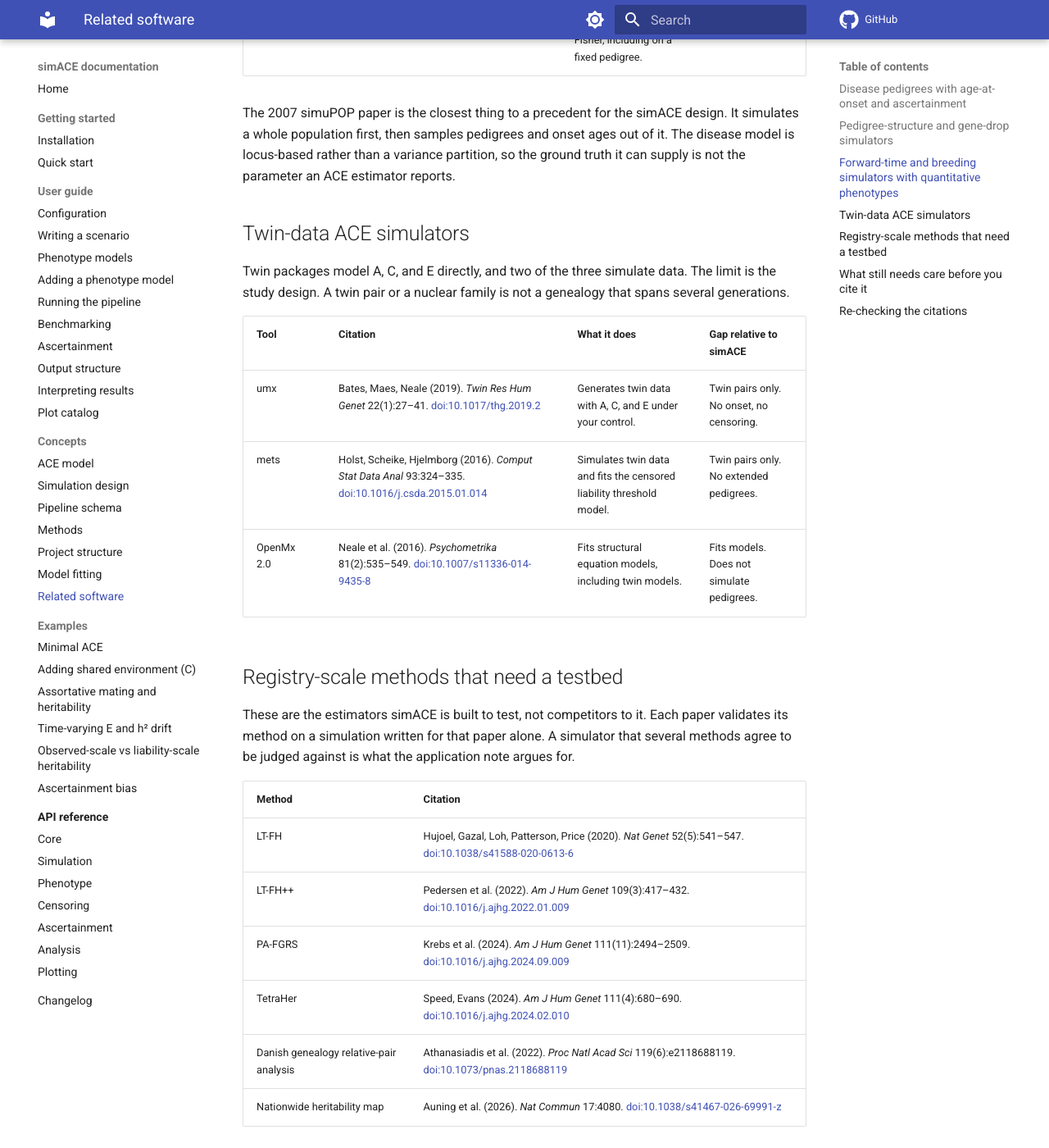
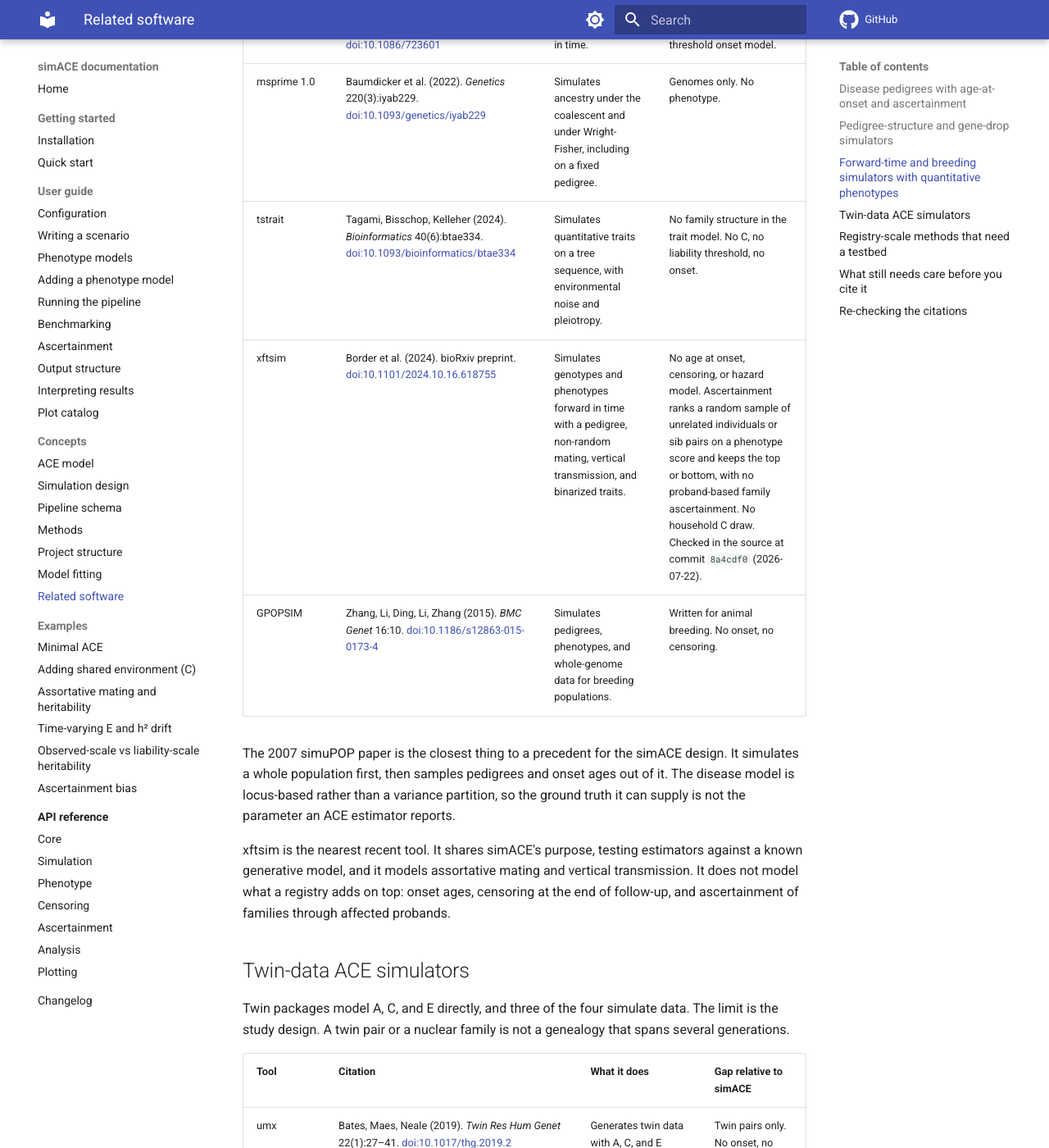
Before and after one commit to rwaples/simACE, an MkDocs documentation site: the page built from docs/concepts/related-software.md, in a window 1280 px wide and 1400 px high, scrolled down 2429 px. Shown: the whole window at 82% size. Built offline with MkDocs 1.6.1 and Material for MkDocs 9.7.7, drawn with Linux system fonts in a browser that asks for light colours; comment, search, counter and statistics services are not loaded; some of the changed text lies outside the part shown.

Commit message:
Add six tools to the related-software comparison
Adds xftsim, tstrait, GPOPSIM, GenoSim, ACEsimFit, and COXMM, each cited
from Crossref metadata checked on 2026-11-04. The xftsim gap is taken
from its source at commit 8a4cdf0: it has phenotype-ranked ascertainment
of unrelated people or sib pairs, but no onset, censoring, or household C.

```diff
--- a/docs/concepts/related-software.md
+++ b/docs/concepts/related-software.md
@@ -11,6 +11,8 @@
 estimators simACE is built to benchmark, see [Methods](methods.md).
 
 Every field in every citation comes from Crossref, checked on 2026-09-03.
+The xftsim, GPOPSIM, tstrait, GenoSim, ACEsimFit and COXMM rows were added
+and checked on 2026-11-04.
 See [Re-checking the citations](#re-checking-the-citations) for the command.
 
 ## Disease pedigrees with age-at-onset and ascertainment
@@ -37,6 +39,7 @@
 | py_ped_sim | Guardado et al. (2025). *BMC Bioinformatics* 26:122. [doi:10.1186/s12859-025-06142-z](https://doi.org/10.1186/s12859-025-06142-z) | Simulates pedigree structures forward in time, then genomes through SLiM. |
 | SLINK | Schäffer, Lemire, Ott, Lathrop, Weeks (2011). *Hum Hered* 71(2):126–134. [doi:10.1159/000324177](https://doi.org/10.1159/000324177) | Simulates markers conditional on an observed trait, for linkage analysis. |
 | ibdsim2, part of the pedsuite | Vigeland (2021). *Pedigree Analysis in R*. ISBN 9780128244302. | Simulates IBD segments and provides pedigree utilities in R. |
+| GenoSim | Bakar, Gul, Afghani, Serfraz (2026). bioRxiv preprint. [doi:10.64898/2026.06.20.733503](https://doi.org/10.64898/2026.06.20.733503) | Simulates SNP genotypes forward in time, with population stratification. Can extend an observed pedigree with synthetic generations. |
 
 ## Forward-time and breeding simulators with quantitative phenotypes
 
@@ -53,6 +56,9 @@
 | simuPOP applied to complex disease | Peng, Amos, Kimmel (2007). *PLoS Genet* 3(3):e47. [doi:10.1371/journal.pgen.0030047](https://doi.org/10.1371/journal.pgen.0030047) | Simulates a population, then draws pedigrees and onset ages from that population. | Locus-based disease model. |
 | SLiM 4 | Haller, Messer (2023). *Am Nat* 201(5):E127–E139. [doi:10.1086/723601](https://doi.org/10.1086/723601) | Simulates whole genomes forward in time. | Runs on a fixed pedigree, but has no liability-threshold onset model. |
 | msprime 1.0 | Baumdicker et al. (2022). *Genetics* 220(3):iyab229. [doi:10.1093/genetics/iyab229](https://doi.org/10.1093/genetics/iyab229) | Simulates ancestry under the coalescent and under Wright-Fisher, including on a fixed pedigree. | Genomes only. No phenotype. |
+| tstrait | Tagami, Bisschop, Kelleher (2024). *Bioinformatics* 40(6):btae334. [doi:10.1093/bioinformatics/btae334](https://doi.org/10.1093/bioinformatics/btae334) | Simulates quantitative traits on a tree sequence, with environmental noise and pleiotropy. | No family structure in the trait model. No C, no liability threshold, no onset. |
+| xftsim | Border et al. (2024). bioRxiv preprint. [doi:10.1101/2024.10.16.618755](https://doi.org/10.1101/2024.10.16.618755) | Simulates genotypes and phenotypes forward in time with a pedigree, non-random mating, vertical transmission, and binarized traits. | No age at onset, censoring, or hazard model. Ascertainment ranks a random sample of unrelated individuals or sib pairs on a phenotype score and keeps the top or bottom, with no proband-based family ascertainment. No household C draw. Checked in the source at commit `8a4cdf0` (2026-07-22). |
+| GPOPSIM | Zhang, Li, Ding, Li, Zhang (2015). *BMC Genet* 16:10. [doi:10.1186/s12863-015-0173-4](https://doi.org/10.1186/s12863-015-0173-4) | Simulates pedigrees, phenotypes, and whole-genome data for breeding populations. | Written for animal breeding. No onset, no censoring. |
 
 The 2007 simuPOP paper is the closest thing to a precedent for the simACE
 design. It simulates a whole population first, then samples pedigrees and
@@ -60,9 +66,15 @@
 variance partition, so the ground truth it can supply is not the parameter
 an ACE estimator reports.
 
+xftsim is the nearest recent tool. It shares simACE's purpose, testing
+estimators against a known generative model, and it models assortative mating
+and vertical transmission. It does not model what a registry adds on top:
+onset ages, censoring at the end of follow-up, and ascertainment of families
+through affected probands.
+
 ## Twin-data ACE simulators
 
-Twin packages model A, C, and E directly, and two of the three simulate
+Twin packages model A, C, and E directly, and three of the four simulate
 data. The limit is the study design. A twin pair or a nuclear family is not
 a genealogy that spans several generations.
 
@@ -70,6 +82,7 @@
 |---|---|---|---|
 | umx | Bates, Maes, Neale (2019). *Twin Res Hum Genet* 22(1):27–41. [doi:10.1017/thg.2019.2](https://doi.org/10.1017/thg.2019.2) | Generates twin data with A, C, and E under your control. | Twin pairs only. No onset, no censoring. |
 | mets | Holst, Scheike, Hjelmborg (2016). *Comput Stat Data Anal* 93:324–335. [doi:10.1016/j.csda.2015.01.014](https://doi.org/10.1016/j.csda.2015.01.014) | Simulates twin data and fits the censored liability threshold model. | Twin pairs only. No extended pedigrees. |
+| ACEsimFit | Lyu, Garrison (2022). CRAN package. [doi:10.32614/CRAN.package.ACEsimFit](https://doi.org/10.32614/CRAN.package.ACEsimFit) | Simulates relative pairs of any kinship under ACE and fits ACE models to them. | Pairs only. No pedigree, no onset, no censoring. |
 | OpenMx 2.0 | Neale et al. (2016). *Psychometrika* 81(2):535–549. [doi:10.1007/s11336-014-9435-8](https://doi.org/10.1007/s11336-014-9435-8) | Fits structural equation models, including twin models. | Fits models. Does not simulate pedigrees. |
 
 ## Registry-scale methods that need a testbed
@@ -86,6 +99,7 @@
 | PA-FGRS | Krebs et al. (2024). *Am J Hum Genet* 111(11):2494–2509. [doi:10.1016/j.ajhg.2024.09.009](https://doi.org/10.1016/j.ajhg.2024.09.009) |
 | TetraHer | Speed, Evans (2024). *Am J Hum Genet* 111(4):680–690. [doi:10.1016/j.ajhg.2024.02.010](https://doi.org/10.1016/j.ajhg.2024.02.010) |
 | Danish genealogy relative-pair analysis | Athanasiadis et al. (2022). *Proc Natl Acad Sci* 119(6):e2118688119. [doi:10.1073/pnas.2118688119](https://doi.org/10.1073/pnas.2118688119) |
+| COXMM | Taraszka, Sankararaman, Gusev (2026). medRxiv preprint. [doi:10.64898/2026.02.16.26346285](https://doi.org/10.64898/2026.02.16.26346285) |
 | Nationwide heritability map | Auning et al. (2026). *Nat Commun* 17:4080. [doi:10.1038/s41467-026-69991-z](https://doi.org/10.1038/s41467-026-69991-z) |
 
 ## What still needs care before you cite it
@@ -99,6 +113,11 @@
 dates AlphaSimR to 2020 online and to 2021 in print. It dates Campbell and
 colleagues to 2017 online and to 2018 in print. This page and the BibTeX
 file both use the print year.
+
+Four rows cite preprints or a package rather than a journal article: GenoSim,
+xftsim, and COXMM are preprints with no journal version in Crossref on
+2026-11-04, and ACEsimFit is cited by its CRAN DOI. Check for a published
+version before citing them.
 
 Author lists are partly checked. Where a row reads "et al." here, or an
 entry reads "and others" in the BibTeX file, the check covered the first
```
Also changed, not shown: other parts of docs/concepts/related-software.md (+2 -2 lines), docs/concepts/related-software.bib (+38 -1 lines).
